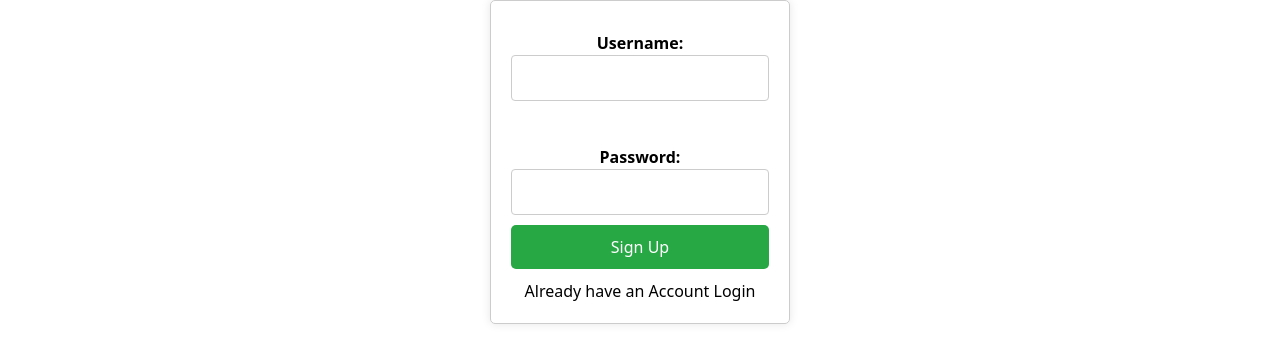
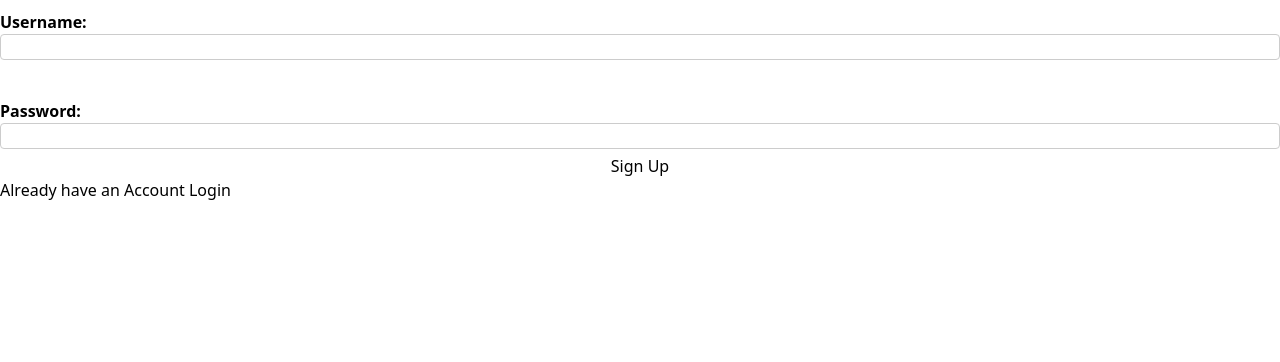
Before and after one commit to YOGESH808/notes-taking-frontend, a React (Create React App) app: page /signup in a window 1280 px wide. Shown: the top 362 px of the page. Built offline with nearby package versions, Linux system fonts and the light colour scheme.

Commit message:
handling errors

```diff
--- a/src/components/Auth/Login.js
+++ b/src/components/Auth/Login.js
@@ -17,6 +17,27 @@ export default function Login({ onLoginSuccess }) {
   const handleChange = (e) => {
     setFormData({ ...formData, [e.target.name]: e.target.value });
   };
+  const handleAlert = (alertType, msg) => {
+    setError({
+      type: alertType,
+      msg: msg,
+    });
+    setTimeout(() => {
+      setError(null);
+    }, 1500);
+  };
+
+  const displayAlert = (alertType, msg) => {
+    return (
+      <div
+        className={`${
+          alertType == "Success" ? "bg-green-500" : "bg-red-500"
+        } p-3 fixed top-0 z-10 text-brightWhite mx-auto font-medium rounded-b-lg flex items-center`}
+      >
+        {msg}
+      </div>
+    );
+  };
   const { setUser } = useContext(UserContext);
   const handleSubmit = async (e) => {
     e.preventDefault();
@@ -33,14 +54,20 @@ export default function Login({ onLoginSuccess }) {
         localStorage.setItem("token", response.data.token);
         onLoginSuccess(formData.usernameOrEmail);
         setUser(formData.usernameOrEmail);
-
         navigate("/notes", { replace: true });
       } else {
-        setError(error.message);
+        if (error.message) {
+          handleAlert("failure", error.response.data.message);
+        } else {
+          handleAlert("failure", error.message);
+        }
       }
     } catch (error) {
-      setError(error.message);
-      setTimeout(() => setError(null), 1500);
+      if (error.message) {
+        handleAlert("failure", error.response.data.message);
+      } else {
+        handleAlert("failure", error.message);
+      }
     }
   };
 
@@ -48,15 +75,11 @@ export default function Login({ onLoginSuccess }) {
     <>
       <div className="flex h-screen w-screen">
         <div className="left w-1/3">
-         <p>Some Left design</p>
+          <p>Some Left design</p>
         </div>
         <div className="right w-2/3">
           <div className="login-container bg-slate-50">
-            {error && (
-              <div className="bg-red-500 p-3 fixed top-0 z-10 text-brightWhite mx-auto font-medium rounded-b-lg flex items-center">
-                {error}
-              </div>
-            )}
+            {error && displayAlert(error.type, error.msg)}
             <form onSubmit={handleSubmit}>
               <label className="login-label">
                 Username or Email:
--- a/src/components/Auth/Signup.js
+++ b/src/components/Auth/Signup.js
@@ -1,12 +1,13 @@
-import React, { useState } from 'react';
-import axios from 'axios';
-import { useNavigate ,Link} from 'react-router-dom';
+import React, { useState } from "react";
+import axios from "axios";
+import { useNavigate, Link } from "react-router-dom";
 
 function Signup() {
-  const [username, setUsername] = useState('');
-  const [password, setPassword] = useState('');
+  const [username, setUsername] = useState("");
+  const [password, setPassword] = useState("");
   const [error, setError] = useState(null);
-const navigate = useNavigate();
+  const navigate = useNavigate();
+
   const handleUserNameChange = (event) => {
     setUsername(event.target.value);
   };
@@ -15,6 +16,22 @@ const navigate = useNavigate();
     setPassword(event.target.value);
   };
 
+  const handleAlert = (alertType,msg)=>{
+    setError({
+      type: alertType,
+      msg:msg
+    });
+    setTimeout(() => {
+      setError(null);
+    }, 1500);
+  }
+
+  const displayAlert = (alertType,msg)=>{
+    return( <div className={`${alertType == "Success"?'bg-green-500':'bg-red-500'} p-3 fixed top-0 z-10 text-brightWhite mx-auto font-medium rounded-b-lg flex items-center`}>
+          {msg}
+        </div>)
+  }
+
   const handleSubmit = async (e) => {
     e.preventDefault();
     try {
@@ -22,96 +39,58 @@ const navigate = useNavigate();
         username: username,
         password: password,
       };
-      if(username =='' || password===''){
-        setError('Please enter a username and password');
-        setTimeout(()=>{
-          setError(null);
-        },1500);
+      if (username === "" || password === "") {
+        handleAlert("failure","Username and password is required");
         return;
       }
       const response = await axios.post(
-        'http://localhost:4000/api/auth/signup',
+        "http://localhost:4000/api/auth/signup",
         formData
       );
-      navigate("/login");
-
+      handleAlert("Success","User registered successfully");
     } catch (error) {
-      setError(error.message);
-
+      console.log(error);
+      if(error.message)
+      {
+        handleAlert("failure",error.response.data.message);
+      }
+      else{
+        handleAlert("failure",error.message);
+      }
     }
   };
 
   return (
-
-    <div style={styles.container}>
+    <div>
       {error && (
-      <div className="bg-red-500 p-3 fixed top-0 z-10 text-brightWhite mx-auto font-medium rounded-b-lg flex items-center">
-        {error}
-      </div>
-    ) }
+        displayAlert(error.type,error.msg)
+      )}
       <form onSubmit={handleSubmit}>
-        <label style={styles.label}>
+        <label>
           Username:
           <input
             type="text"
             name="username"
             value={username}
             onChange={handleUserNameChange}
-            style={styles.input}
           />
         </label>
         <br />
-        <label style={styles.label}>
+        <label>
           Password:
           <input
             type="password"
             name="password"
             value={password}
             onChange={handlePasswordChange}
-            style={styles.input}
           />
         </label>
-        <button type="submit" style={styles.button}>
-          Sign Up
-        </button>
+        <button type="submit">Sign Up</button>
       </form>
-      <p style={{margin:'10px 0 0 0'}}>Already have an Account <Link to = "/login">Login</Link></p>
-
+      <p>
+        Already have an Account <Link to="/login">Login</Link>
+      </p>
     </div>
   );
 }
-
-const styles = {
-  container: {
-    textAlign: 'center',
-    maxWidth: '300px',
-    margin: 'auto',
-    padding: '20px',
-    border: '1px solid #ccc',
-    borderRadius: '5px',
-    boxShadow: '0 0 10px rgba(0, 0, 0, 0.1)',
-  },
-  label: {
-    display: 'block',
-    margin: '10px 0',
-    fontSize: '16px',
-  },
-  input: {
-    width: '100%',
-    padding: '10px',
-    fontSize: '16px',
-    boxSizing: 'border-box',
-  },
-  button: {
-    width: '100%',
-    padding: '10px',
-    fontSize: '16px',
-    backgroundColor: '#28a745',
-    color: '#fff',
-    border: 'none',
-    borderRadius: '5px',
-    cursor: 'pointer',
-  },
-};
-
 export default Signup;
```
Also changed, not shown: 1 other file (tests, documents, lock files or other folders).
